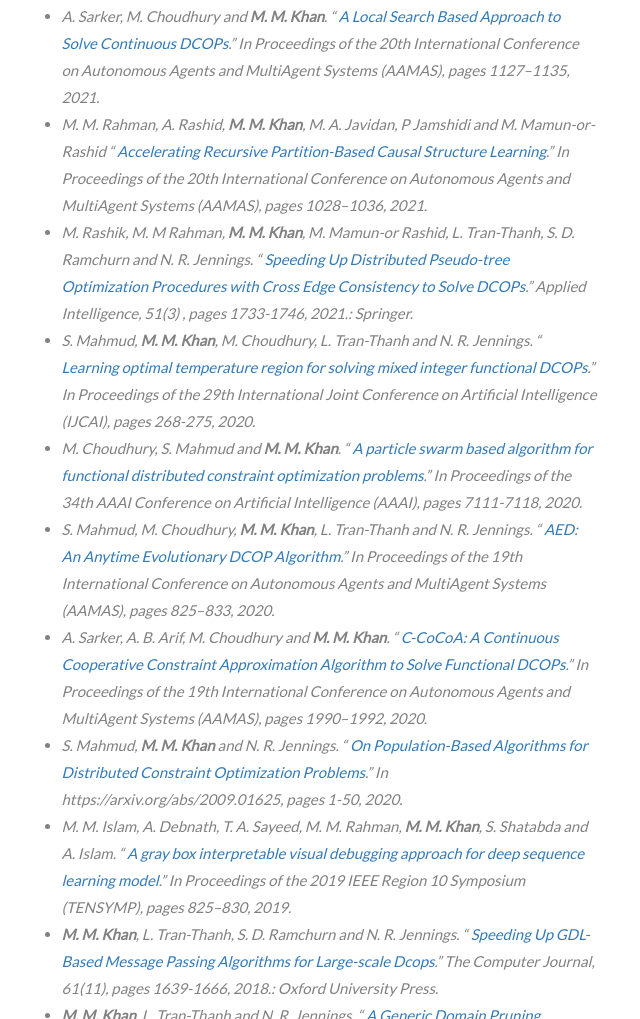
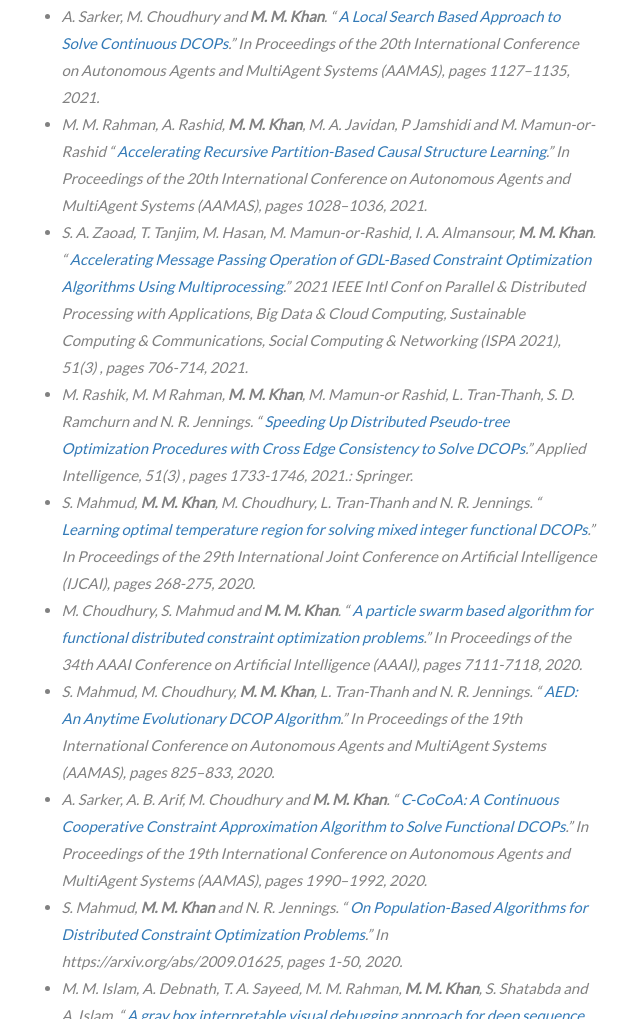
Before and after one commit to mmk1g14/web, a plain HTML site: page index.html in a window 1280 px wide. Shown: the part 2513-3532 px from the top of the page, without its empty margins (331-971 px from the left). Drawn offline with nearby package versions, Linux system fonts and the light colour scheme.

Commit message:
Update index.html

```diff
--- a/index.html
+++ b/index.html
@@ -430,16 +430,25 @@ Profile: <a href="https://scholar.google.com/citations?user=WCMwBe4AAAAJ&hl=en"
 		 pages 1028–1036, 2021.</li>
 
 
+	  <li>S. A. Zaoad, T. Tanjim, M. Hasan, M. Mamun-or-Rashid, I. A. Almansour,  <strong>M. M. Khan</strong>.
+       &#8220;<a href="http://www.cloud-conf.net/ispa2021/proc/pdfs/ISPA-BDCloud-SocialCom-SustainCom2021-3mkuIWCJVSdKJpBYM7KEKW/264600a706/264600a706.pdf" target="_blank" rel="noopener noreferrer">
+        Accelerating Message Passing Operation of GDL-Based Constraint Optimization Algorithms Using Multiprocessing</a>.&#8221;
+        <em>2021 IEEE Intl Conf on Parallel & Distributed Processing with Applications, Big Data & Cloud Computing, Sustainable Computing & Communications, Social Computing & Networking (ISPA 2021)</em>, 51(3) , pages 706-714, 2021.</li>
+
 	  <li>M. Rashik, M. M Rahman, <strong>M. M. Khan</strong>, M. Mamun-or Rashid, L. Tran-Thanh, S. D. Ramchurn and N. R. Jennings.
-       &#8220;<a href="https://doi.org/10.1007/s10489-020-01860-8" target="_blank" rel="noopener noreferrer">
-	   Speeding Up Distributed Pseudo-tree Optimization Procedures with Cross Edge Consistency to Solve DCOPs</a>.&#8221; <em>
-	  Applied Intelligence</em>, 51(3) , pages 1733-1746, 2021.: Springer.</li>
+      &#8220;<a href="https://doi.org/10.1007/s10489-020-01860-8" target="_blank" rel="noopener noreferrer">
+    Speeding Up Distributed Pseudo-tree Optimization Procedures with Cross Edge Consistency to Solve DCOPs</a>.&#8221; <em>
+   Applied Intelligence</em>, 51(3) , pages 1733-1746, 2021.: Springer.</li>
+
 
 		  <li>S. Mahmud, <strong>M. M. Khan</strong>, M. Choudhury, L. Tran-Thanh and N. R. Jennings.
 	     &#8220;<a href="https://www.ijcai.org/Proceedings/2020/38" target="_blank" rel="noopener noreferrer">
 	     Learning optimal temperature region for solving mixed integer functional DCOPs</a>.&#8221; In
 		 <em>Proceedings of the 29th International Joint Conference on Artificial Intelligence (IJCAI)</em>,
 		 pages 268-275, 2020.</li>
+
+
+
 
 	 <li> M. Choudhury, S. Mahmud and <strong>M. M. Khan</strong>.
 	     &#8220;<a href="https://aaai.org/ojs/index.php/AAAI/article/view/6198" target="_blank" rel="noopener noreferrer">
```
